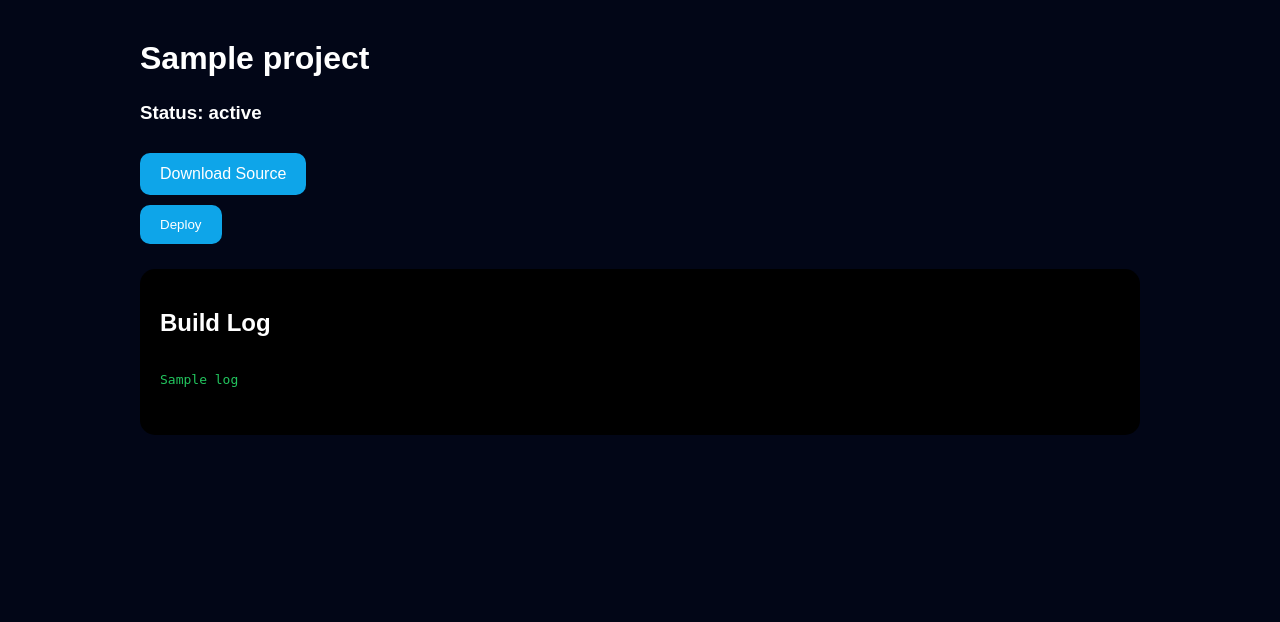
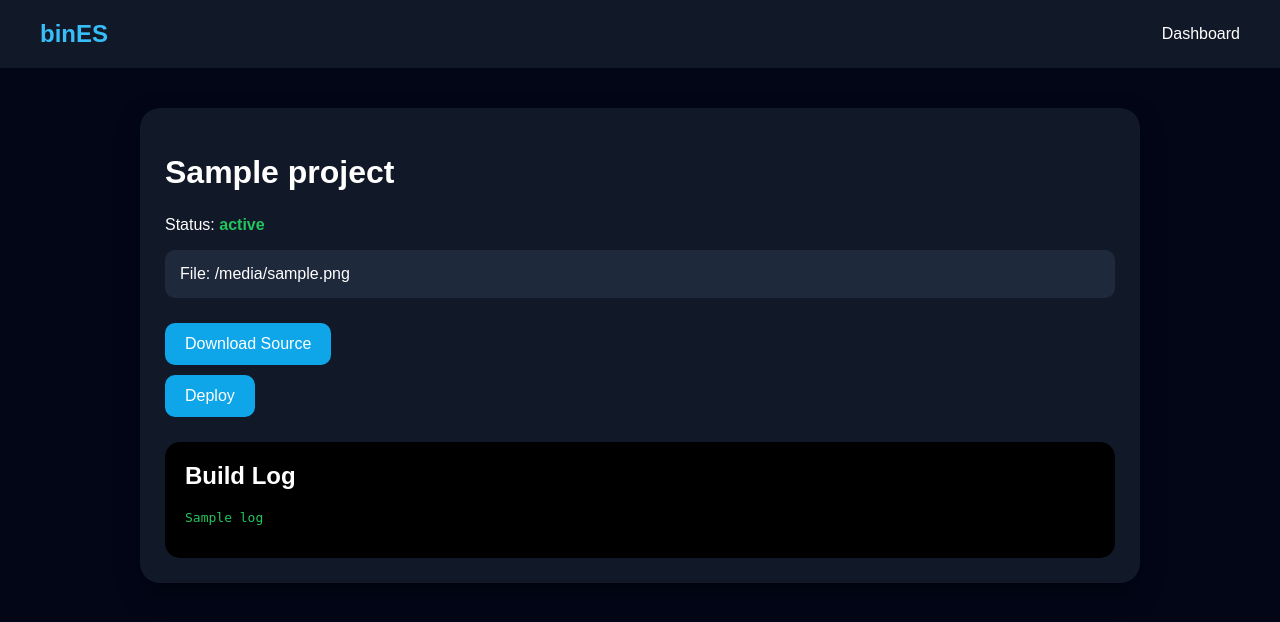
Before and after one commit to sillfrog999/binES, a Python web app: template templates/project.html in a window 1280 px wide. Shown: the top 622 px of the page. Run offline with Jinja, Linux system fonts and the light colour scheme; the template is opened without the code that fills it: most values are stand-ins (such as "Sample title", 1, 10 or a date in 2020).

Commit message:
Update project.html

```diff
--- a/templates/project.html
+++ b/templates/project.html
@@ -1,20 +1,28 @@
 <!DOCTYPE html>
-
 <html>
 
 <head>
-
+<title>{{project.name}}</title>
 <link rel="stylesheet" href="/static/style.css">
-
-<script src="/static/deploy.js"></script>
-
 </head>
-
 
 <body>
 
+<nav>
+
+<h2>binES</h2>
+
+<a href="/dashboard">
+Dashboard
+</a>
+
+</nav>
+
 
 <div class="container">
+
+
+<div class="card">
 
 
 <h1>
@@ -22,10 +30,20 @@
 </h1>
 
 
-<h3>
+<p>
 Status:
+<span class="status">
 {{project.status}}
-</h3>
+</span>
+</p>
+
+
+<div class="file">
+
+File:
+{{project.file}}
+
+</div>
 
 
 <a class="btn"
@@ -34,35 +52,26 @@ Download Source
 </a>
 
 
-
-<form action="/deploy/{{project.id}}"
-method="post">
+<br>
 
 
-<button onclick="loading()">
-
+<a class="btn"
+href="/deploy/{{project.id}}">
 Deploy
-
-</button>
-
-
-</form>
-
+</a>
 
 
 <div class="log">
-
 
 <h2>
 Build Log
 </h2>
 
+<pre>
+{{project.log}}
+</pre>
 
-<pre>
-
-{{project.log}}
-
-</pre>
+</div>
 
 
 </div>
@@ -70,7 +79,5 @@ Build Log
 
 </div>
 
-
 </body>
-
 </html>
```
